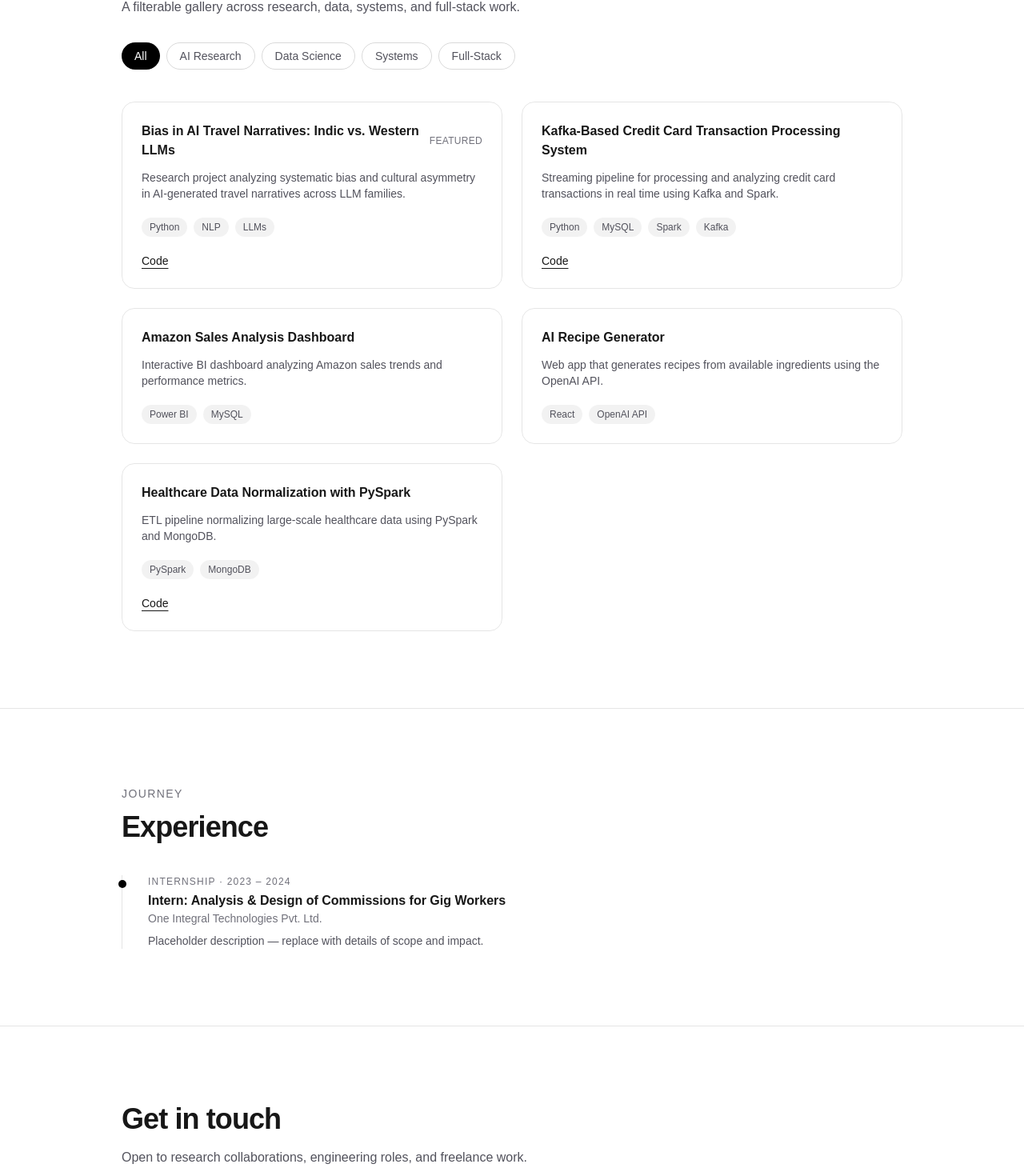
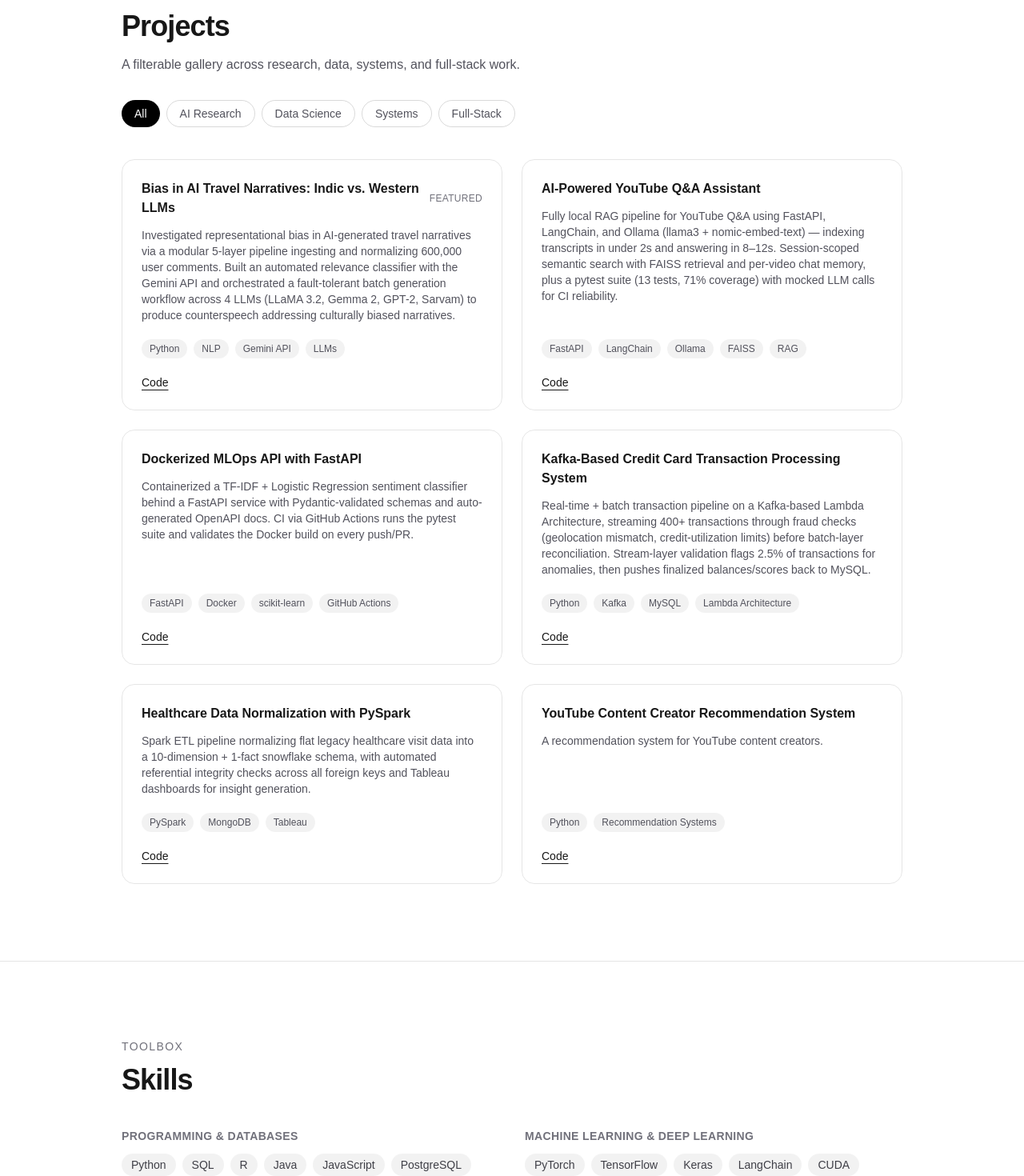
Before and after one commit to soorajmanoj/soorajmanoj.github.io, a Next.js app: page / in a window 1280 px wide. Shown: the part 1324-2794 px from the top of the page at 80% size. Built offline with nearby package versions, Linux system fonts and the light colour scheme.

Commit message:
Populate portfolio with real resume/project content
Pull experience, skills, education, and certifications from resume;
pull project descriptions and repo links from GitHub. Add a Skills
section. Swap in the real resume PDF.

```diff
--- a/app/components/Experience.tsx
+++ b/app/components/Experience.tsx
@@ -15,7 +15,9 @@ export default function Experience() {
                 {entry.era} · {entry.range}
               </p>
               <h3 className="mt-1 font-semibold">{entry.title}</h3>
-              <p className="text-sm text-zinc-500">{entry.org}</p>
+              <p className="text-sm text-zinc-500">
+                {entry.org} · {entry.location}
+              </p>
               <p className="mt-2 max-w-xl text-sm text-zinc-600 dark:text-zinc-400">
                 {entry.description}
               </p>
--- a/app/components/Nav.tsx
+++ b/app/components/Nav.tsx
@@ -1,6 +1,7 @@
 const links = [
   { href: "#research", label: "Research" },
   { href: "#projects", label: "Projects" },
+  { href: "#skills", label: "Skills" },
   { href: "#experience", label: "Experience" },
   { href: "#contact", label: "Contact" },
 ];
--- /dev/null
+++ b/app/components/Skills.tsx
@@ -0,0 +1,32 @@
+import { skills } from "../data/content";
+
+export default function Skills() {
+  return (
+    <section id="skills" className="border-t border-black/10 py-24 dark:border-white/10">
+      <div className="mx-auto max-w-5xl px-6">
+        <p className="text-sm font-medium uppercase tracking-widest text-zinc-500">Toolbox</p>
+        <h2 className="mt-3 text-3xl font-semibold tracking-tight sm:text-4xl">Skills</h2>
+
+        <div className="mt-10 grid gap-8 sm:grid-cols-2">
+          {Object.entries(skills).map(([category, items]) => (
+            <div key={category}>
+              <h3 className="text-sm font-semibold uppercase tracking-wide text-zinc-500">
+                {category}
+              </h3>
+              <div className="mt-3 flex flex-wrap gap-2">
+                {items.map((item) => (
+                  <span
+                    key={item}
+                    className="rounded-full bg-black/5 px-3 py-1 text-sm text-zinc-700 dark:bg-white/10 dark:text-zinc-300"
+                  >
+                    {item}
+                  </span>
+                ))}
+              </div>
+            </div>
+          ))}
+        </div>
+      </div>
+    </section>
+  );
+}
--- a/app/data/content.ts
+++ b/app/data/content.ts
@@ -1,25 +1,30 @@
-// Placeholder content — replace with your own copy.
-// This is seeded from the old portfolio so the layout has something to render.
-
 export const profile = {
   name: "Sooraj Kakkanatt Manoj",
   role: "Data Scientist & AI/ML Engineer",
   location: "Rochester, NY, USA",
   email: "soorajmanoj@gmail.com",
+  phone: "+1 585 540 0455",
   github: "https://github.com/soorajmanoj",
   linkedin: "https://www.linkedin.com/in/sooraj-kakkanatt-manoj-113321202/",
   resumeUrl: "/assets/Resume.pdf",
   photoUrl: "/assets/Profile.jpg",
   tagline:
-    "I build data pipelines, ML systems, and full-stack products — currently focused on AI/LLM-driven data work.",
+    "I build ML pipelines, RAG systems, and data infrastructure — currently an MS Data Science student and GTA at RIT, researching bias in AI-generated content.",
 };
 
 export const about = {
   title: "Who I am",
   paragraphs: [
-    "My name's Sooraj. I'm a Data Science student driven by AI, Machine Learning, and insights, based in Rochester, NY.",
-    "I work on data pipelines, machine learning systems, and full-stack products, and spend my free time exploring new tools in the AI/ML space.",
+    "My name's Sooraj. I'm a Data Scientist and AI/ML engineer based in Rochester, NY, finishing my MS in Data Science at RIT.",
+    "I work across the stack — from Spark/Kafka data pipelines to RAG systems and LLM evaluation research — with a focus on building things that hold up in production, not just in a notebook.",
   ],
+};
+
+export const skills = {
+  "Programming & Databases": ["Python", "SQL", "R", "Java", "JavaScript", "PostgreSQL", "MySQL", "Snowflake", "MongoDB"],
+  "Machine Learning & Deep Learning": ["PyTorch", "TensorFlow", "Keras", "LangChain", "CUDA", "NLP", "HuggingFace"],
+  "MLOps, Cloud & Deployment": ["AWS", "Azure ML", "Git", "Docker", "Kubernetes", "FastAPI", "Flask"],
+  "Data Engineering & Visualization": ["Apache Spark", "Apache Airflow", "Hadoop", "Tableau", "Power BI", "Jupyter", "QGIS", "SPSS"],
 };
 
 export type Project = {
@@ -31,6 +36,7 @@ export type Project = {
   code?: string;
   demo?: string;
   featured?: boolean;
+  date?: string;
 };
 
 export const projects: Project[] = [
@@ -38,45 +44,65 @@ export const projects: Project[] = [
     id: 1,
     name: "Bias in AI Travel Narratives: Indic vs. Western LLMs",
     description:
-      "Research project analyzing systematic bias and cultural asymmetry in AI-generated travel narratives across LLM families.",
+      "Investigated representational bias in AI-generated travel narratives via a modular 5-layer pipeline ingesting and normalizing 600,000 user comments. Built an automated relevance classifier with the Gemini API and orchestrated a fault-tolerant batch generation workflow across 4 LLMs (LLaMA 3.2, Gemma 2, GPT-2, Sarvam) to produce counterspeech addressing culturally biased narratives.",
     category: "AI Research",
-    tags: ["Python", "NLP", "LLMs"],
+    tags: ["Python", "NLP", "Gemini API", "LLMs"],
     code: "https://github.com/soorajmanoj/Bias-in-AI-Generated-Travel-Narratives",
     demo: "https://github.com/soorajmanoj/Bias-in-AI-Generated-Travel-Narratives",
     featured: true,
+    date: "May 2026",
   },
   {
     id: 2,
-    name: "Kafka-Based Credit Card Transaction Processing System",
+    name: "AI-Powered YouTube Q&A Assistant",
     description:
-      "Streaming pipeline for processing and analyzing credit card transactions in real time using Kafka and Spark.",
-    category: "Data Science",
-    tags: ["Python", "MySQL", "Spark", "Kafka"],
-    code: "https://github.com/soorajmanoj/credit-card-kafka-pipeline",
-    demo: "https://github.com/soorajmanoj/credit-card-kafka-pipeline",
+      "Fully local RAG pipeline for YouTube Q&A using FastAPI, LangChain, and Ollama (llama3 + nomic-embed-text) — indexing transcripts in under 2s and answering in 8–12s. Session-scoped semantic search with FAISS retrieval and per-video chat memory, plus a pytest suite (13 tests, 71% coverage) with mocked LLM calls for CI reliability.",
+    category: "AI Research",
+    tags: ["FastAPI", "LangChain", "Ollama", "FAISS", "RAG"],
+    code: "https://github.com/soorajmanoj/youtube-ai-assistant",
+    demo: "https://github.com/soorajmanoj/youtube-ai-assistant",
+    date: "Oct 2025",
   },
   {
     id: 3,
-    name: "Amazon Sales Analysis Dashboard",
-    description: "Interactive BI dashboard analyzing Amazon sales trends and performance metrics.",
-    category: "Data Science",
-    tags: ["Power BI", "MySQL"],
+    name: "Dockerized MLOps API with FastAPI",
+    description:
+      "Containerized a TF-IDF + Logistic Regression sentiment classifier behind a FastAPI service with Pydantic-validated schemas and auto-generated OpenAPI docs. CI via GitHub Actions runs the pytest suite and validates the Docker build on every push/PR.",
+    category: "Systems",
+    tags: ["FastAPI", "Docker", "scikit-learn", "GitHub Actions"],
+    code: "https://github.com/soorajmanoj/dockerized-mlops-api-fastapi",
+    demo: "https://github.com/soorajmanoj/dockerized-mlops-api-fastapi",
+    date: "Sep 2025",
   },
   {
     id: 4,
-    name: "AI Recipe Generator",
-    description: "Web app that generates recipes from available ingredients using the OpenAI API.",
-    category: "Full-Stack",
-    tags: ["React", "OpenAI API"],
+    name: "Kafka-Based Credit Card Transaction Processing System",
+    description:
+      "Real-time + batch transaction pipeline on a Kafka-based Lambda Architecture, streaming 400+ transactions through fraud checks (geolocation mismatch, credit-utilization limits) before batch-layer reconciliation. Stream-layer validation flags 2.5% of transactions for anomalies, then pushes finalized balances/scores back to MySQL.",
+    category: "Systems",
+    tags: ["Python", "Kafka", "MySQL", "Lambda Architecture"],
+    code: "https://github.com/soorajmanoj/credit-card-kafka-pipeline",
+    demo: "https://github.com/soorajmanoj/credit-card-kafka-pipeline",
+    date: "Apr 2025",
   },
   {
     id: 5,
     name: "Healthcare Data Normalization with PySpark",
-    description: "ETL pipeline normalizing large-scale healthcare data using PySpark and MongoDB.",
+    description:
+      "Spark ETL pipeline normalizing flat legacy healthcare visit data into a 10-dimension + 1-fact snowflake schema, with automated referential integrity checks across all foreign keys and Tableau dashboards for insight generation.",
     category: "Data Science",
-    tags: ["PySpark", "MongoDB"],
+    tags: ["PySpark", "MongoDB", "Tableau"],
     code: "https://github.com/soorajmanoj/pyspark-etl-healthcare-normalization-pipeline",
     demo: "https://github.com/soorajmanoj/pyspark-etl-healthcare-normalization-pipeline",
+  },
+  {
+    id: 6,
+    name: "YouTube Content Creator Recommendation System",
+    description: "A recommendation system for YouTube content creators.",
+    category: "Data Science",
+    tags: ["Python", "Recommendation Systems"],
+    code: "https://github.com/soorajmanoj/youtube-content-creator-recommendation",
+    demo: "https://github.com/soorajmanoj/youtube-content-creator-recommendation",
   },
 ];
 
@@ -86,21 +112,45 @@ export type ExperienceEntry = {
   range: string;
   title: string;
   org: string;
+  location: string;
   description: string;
 };
 
 export const experience: ExperienceEntry[] = [
   {
     id: 1,
+    era: "TEACHING & RESEARCH",
+    range: "Aug 2025 – Apr 2026",
+    title: "Graduate Teaching Assistant — Department of Computer Science",
+    org: "Rochester Institute of Technology",
+    location: "Rochester, NY",
+    description:
+      "Mentored 25 students per semester in advanced server programming, backend system logic, and automation concepts, grading 750+ weekly script and data-pipeline assignments across 2 semesters with code reviews. Held 120+ hours of office hours advising 60–90 students on debugging and production-ready code.",
+  },
+  {
+    id: 2,
     era: "INTERNSHIP",
-    range: "2023 – 2024",
+    range: "Jan 2022 – Jul 2024",
     title: "Intern: Analysis & Design of Commissions for Gig Workers",
     org: "One Integral Technologies Pvt. Ltd.",
-    description: "Placeholder description — replace with details of scope and impact.",
+    location: "Chennai, India",
+    description:
+      "Designed and optimized performance-based pay models using Digital Twin simulations across 50+ data points, improving worker engagement by 15%. Built a React.js analytics dashboard turning data from 10+ sources into visualizations covering 500+ gigs, and integrated it with the backend Digital Twin system via MongoDB for predictive incentive analysis.",
   },
 ];
 
 export const stats = [
-  { value: "5+", label: "Projects shipped" },
-  { value: "2", label: "Research areas" },
+  { value: "600K+", label: "Comments analyzed" },
+  { value: "4", label: "LLMs benchmarked" },
 ];
+
+export const education = [
+  { school: "Rochester Institute of Technology", degree: "MS in Data Science", date: "May 2026" },
+  { school: "PSG College of Arts and Science", degree: "BSc in Computer Science with Data Analytics", date: "May 2023" },
+];
+
+export const certifications = [
+  { name: "Six Sigma White Belt", org: "Council for Six Sigma Certification", date: "Jul 2026" },
+  { name: "Microsoft Azure AI Fundamentals (AI-900)", org: "Coursera / Microsoft", date: "May 2025" },
+  { name: "Diploma in Programming and Data Science", org: "IIT Madras", date: "Aug 2022" },
+];
--- a/app/page.tsx
+++ b/app/page.tsx
@@ -2,6 +2,7 @@ import Nav from "./components/Nav";
 import Hero from "./components/Hero";
 import Featured from "./components/Featured";
 import Projects from "./components/Projects";
+import Skills from "./components/Skills";
 import Experience from "./components/Experience";
 import Contact from "./components/Contact";
 
@@ -13,6 +14,7 @@ export default function Home() {
         <Hero />
         <Featured />
         <Projects />
+        <Skills />
         <Experience />
         <Contact />
       </main>
```
Also changed, not shown: 2 other files (tests, documents, lock files or other folders).
